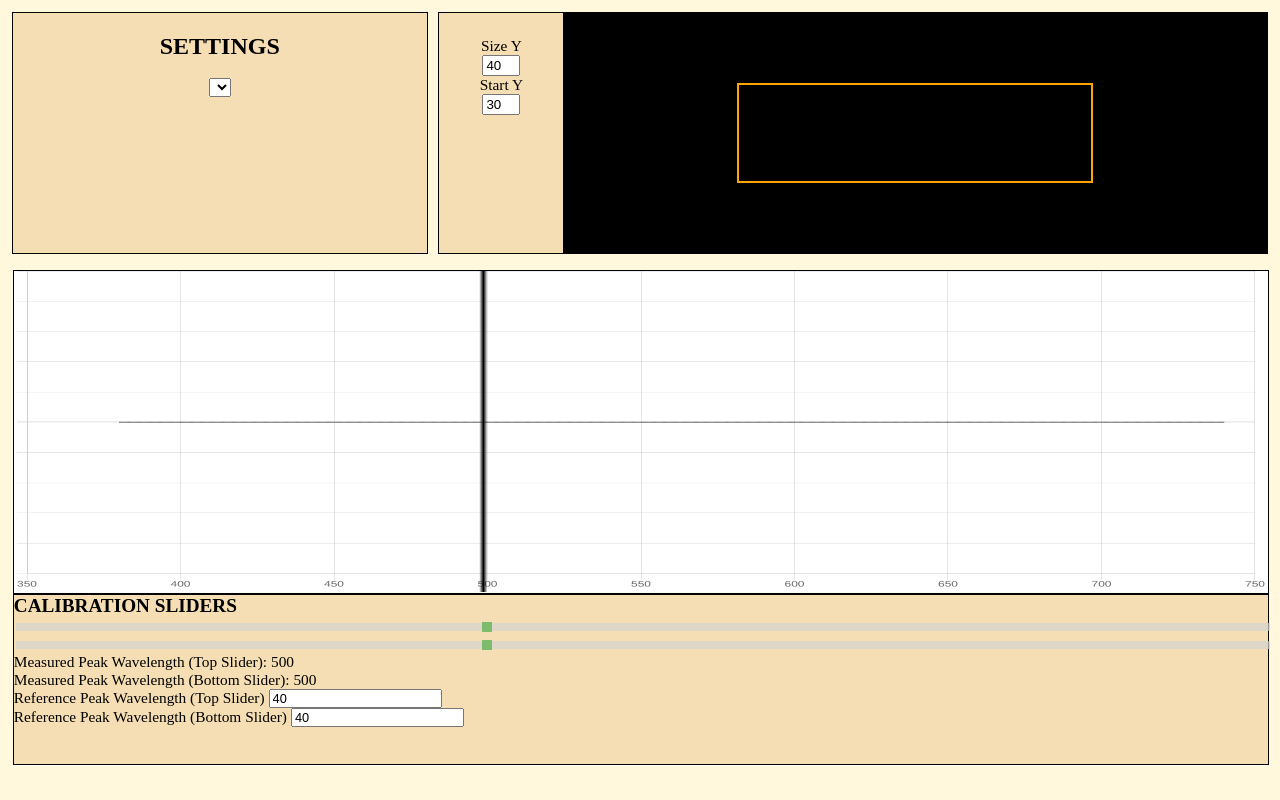
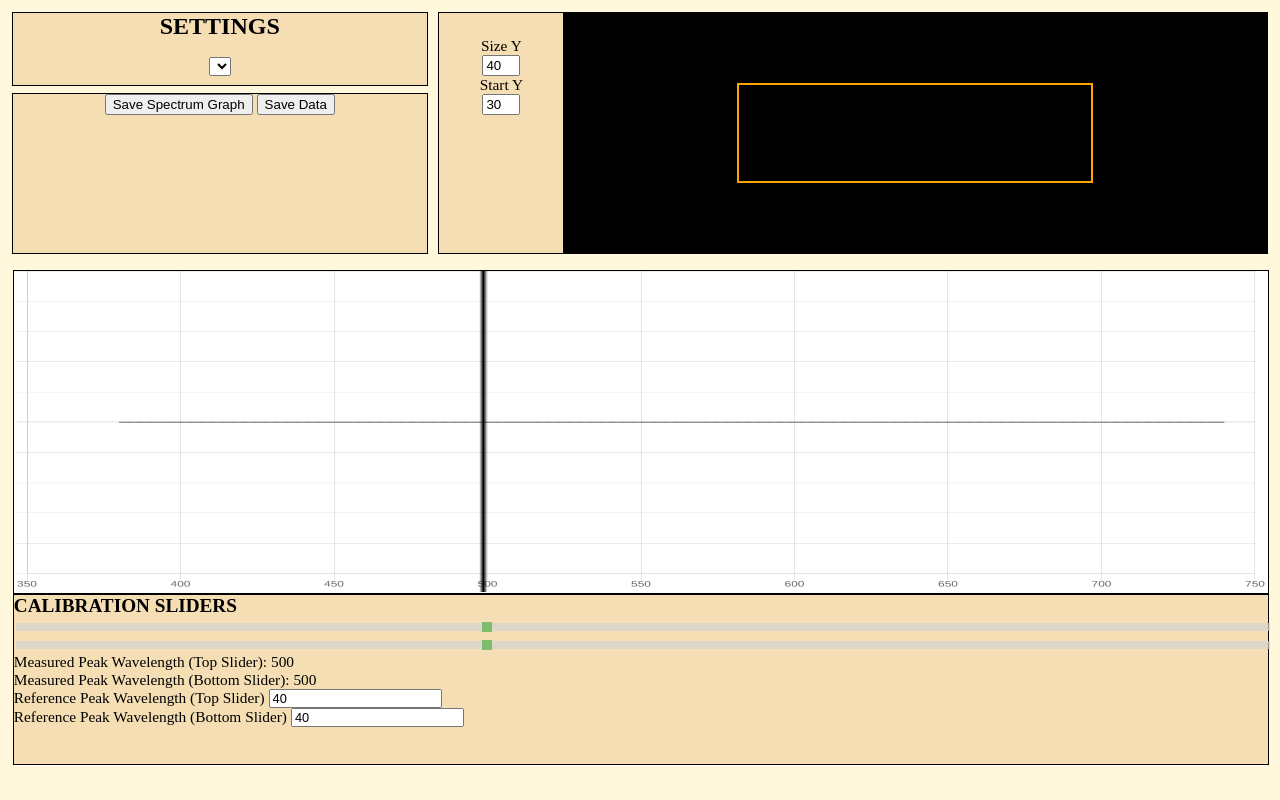
Before and after one commit to Tyronitar/Speccc-App, an Electron app: page index.html in a window 1280 px wide. Drawn offline with nearby package versions, Linux system fonts and the light colour scheme.

Commit message:
Added basic file saving for images and spectrum data

```diff
--- a/css/layout.css
+++ b/css/layout.css
@@ -10,7 +10,6 @@ p {
 label {
   font-size: 1.2vw;
 }
-
 
 .wrapper {
     display: block;
@@ -36,9 +35,8 @@ label {
 
 #settings {
     position: relative;
-    background-color: wheat;
-    outline: 1px solid black;
     color: white;
+    top: 0;
     width: 33%;
     float: left;
     height: 100%;
@@ -47,11 +45,24 @@ label {
 }
 
 #settings_top {
+    background-color: wheat;
+    outline: 1px solid black;
     display: block;
     position: relative;
-    top: 0%;
+    margin: 0;
     height: 30%;
     width: 100%;
+}
+
+#settings_files {
+  background-color: wheat;
+  outline: 1px solid black;
+  display: block;
+  position: relative;
+  height: 66%;
+  top: 4%;
+  width: 100%;
+
 }
 
 #top_right {
--- a/index.html
+++ b/index.html
@@ -9,8 +9,12 @@
             <div class = "top">
                 <div id = "settings">
                     <div id = "settings_top">
-                        <h2 style="height: 50%;margin-top: 5%;margin-bottom: 2%;color: #000;">SETTINGS</h2>
+                        <h2 style="height: 50%;margin-top: 0%;margin-bottom: 2%;color: #000;">SETTINGS</h2>
                         <select id = "cam_select">Select Camera</select>
+                    </div>
+                    <div id = "settings_files">
+                        <a id ='save_spectrum_link'><button id = "save_spectrum_button">Save Spectrum Graph</button></a>
+                        <button id = "save_data">Save Data</button>
                     </div>
                 </div>
                 <div id = "top_right">
@@ -68,5 +72,6 @@
         <script src = "js/image_extraction.js"></script>
         <script src = "js/video.js"></script>
         <script src = "js/callibration.js"></script>
+        <script src = "js/files.js"></script>
     </body>
 </html>
```
Also changed, not shown: main.js (+35 -2 lines).
